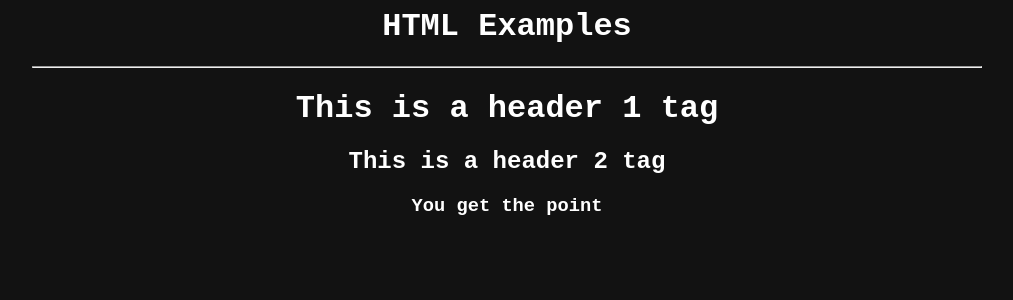
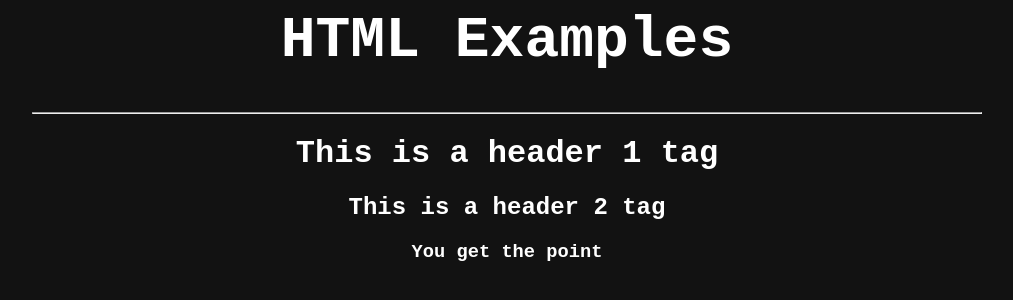
Before and after one commit to SopheDev/PersonalSite, a plain HTML site: page school/htmlexamples.html in a window 1280 px wide. Shown: the whole page, without its empty margins (133-1146 px from the left). Drawn offline with Linux system fonts and the light colour scheme; a web font is replaced by a local one.

Commit message:
Update style.css

```diff
--- a/school/style.css
+++ b/school/style.css
@@ -6,3 +6,7 @@ body{
   text-align: center;
   font-family: 'Oxygen Mono', monospace;
 }
+
+.title{
+  font-size: 58px;
+}
```
